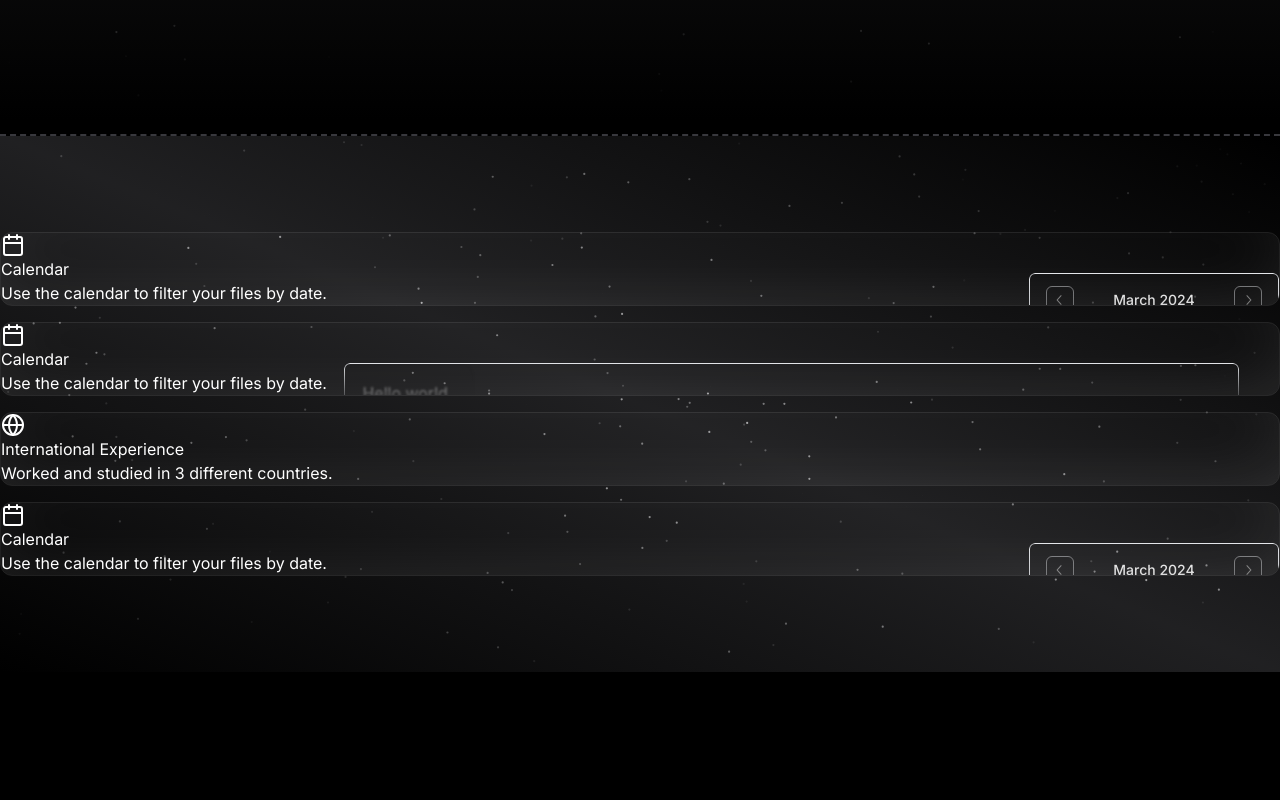
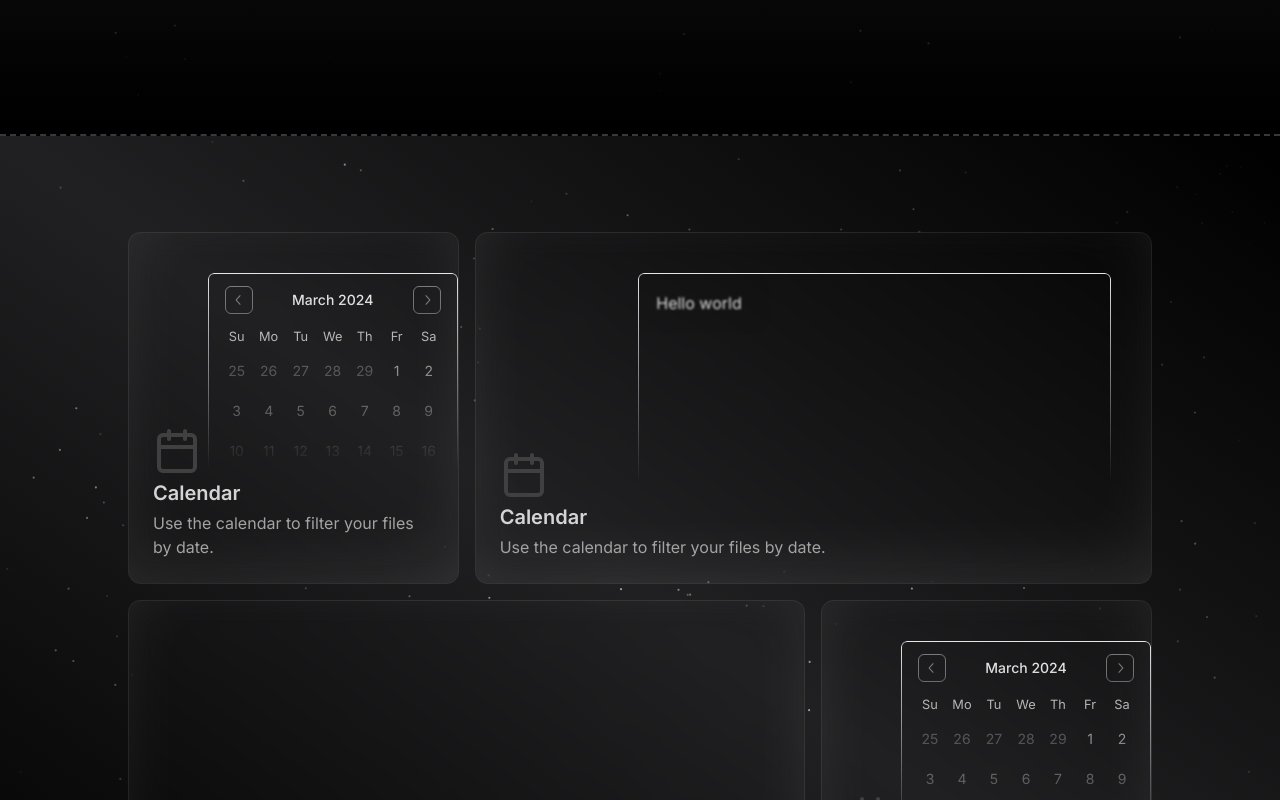
Before and after one commit to NathanBrodin/Portfolio, a Next.js app: page / in a window 1280 px wide. Shown: the part 680-1480 px from the top of the page. Before the commit the page ends 1352 px from the top, so only its background shows below. Built offline with nearby package versions, Linux system fonts and the light colour scheme; what tailwindcss-debug-screens would draw is missing.

Commit message:
fix: fixed tailwind config, causing css errors on components

```diff
--- a/tailwind.config.ts
+++ b/tailwind.config.ts
@@ -1,16 +1,10 @@
 import type { Config } from "tailwindcss";
 import defaultTheme from "tailwindcss/defaultTheme";
-
-const svgToDataUri = require("mini-svg-data-uri");
-
-const colors = require("tailwindcss/colors");
-const {
-  default: flattenColorPalette,
-} = require("tailwindcss/lib/util/flattenColorPalette");
 
 const config = {
   content: [
     "./app/**/*.{js,ts,jsx,tsx}",
+    "./components/**/*.{js,ts,jsx,tsx}",
     "./mdx-components.tsx",
     "content/**/*.mdx",
   ],
@@ -113,44 +107,7 @@ const config = {
   plugins: [
     require("@tailwindcss/typography"),
     require("tailwindcss-debug-screens"),
-    addVariablesForColors,
-    function ({ matchUtilities, theme }: any) {
-      matchUtilities(
-        {
-          "bg-grid": (value: any) => ({
-            backgroundImage: `url("${svgToDataUri(
-              `<svg xmlns="http://www.w3.org/2000/svg" viewBox="0 0 32 32" width="32" height="32" fill="none" stroke="${value}"><path d="M0 .5H31.5V32"/></svg>`,
-            )}")`,
-          }),
-          "bg-grid-small": (value: any) => ({
-            backgroundImage: `url("${svgToDataUri(
-              `<svg xmlns="http://www.w3.org/2000/svg" viewBox="0 0 32 32" width="8" height="8" fill="none" stroke="${value}"><path d="M0 .5H31.5V32"/></svg>`,
-            )}")`,
-          }),
-          "bg-dot": (value: any) => ({
-            backgroundImage: `url("${svgToDataUri(
-              `<svg xmlns="http://www.w3.org/2000/svg" viewBox="0 0 32 32" width="16" height="16" fill="none"><circle fill="${value}" id="pattern-circle" cx="10" cy="10" r="1.6257413380501518"></circle></svg>`,
-            )}")`,
-          }),
-        },
-        {
-          values: flattenColorPalette(theme("backgroundColor")),
-          type: "color",
-        },
-      );
-    },
   ],
 } satisfies Config;
 
 export default config;
-
-function addVariablesForColors({ addBase, theme }: any) {
-  let allColors = flattenColorPalette(theme("colors"));
-  let newVars = Object.fromEntries(
-    Object.entries(allColors).map(([key, val]) => [`--${key}`, val]),
-  );
-
-  addBase({
-    ":root": newVars,
-  });
-}
```
